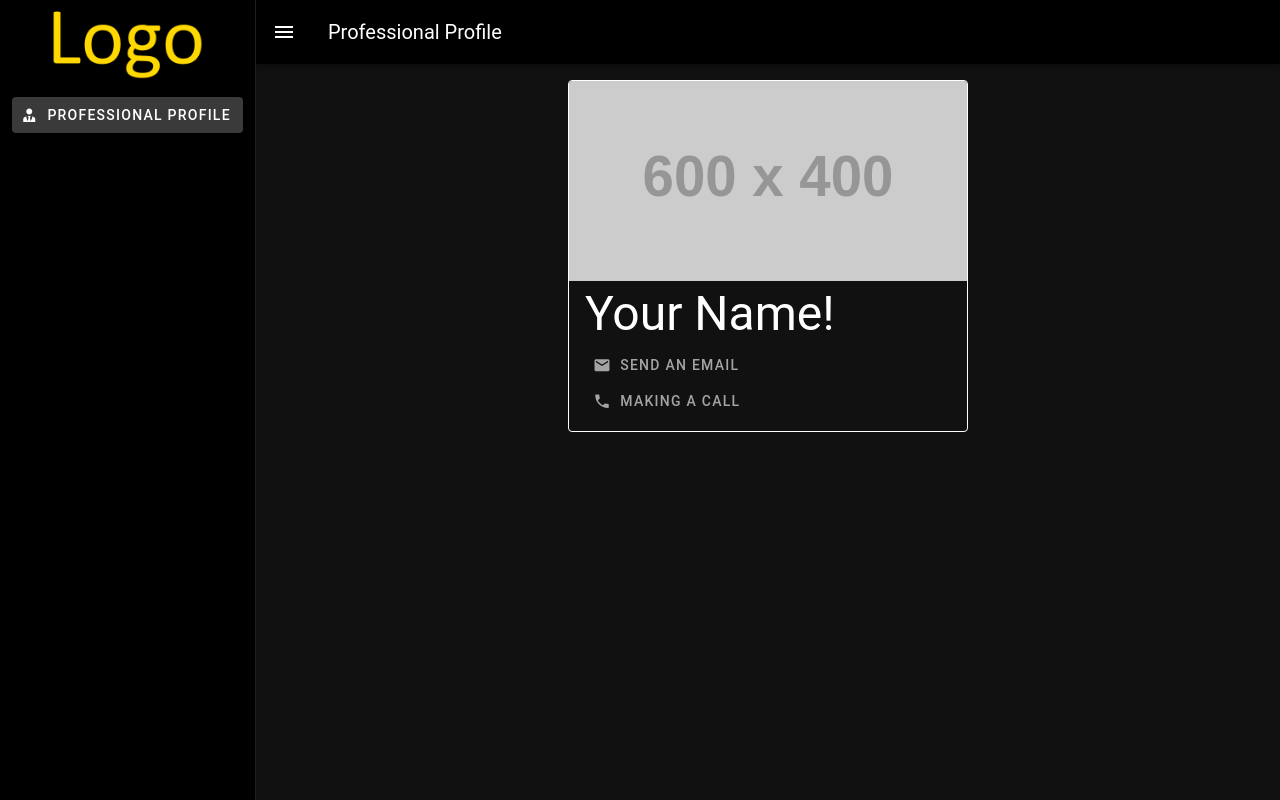
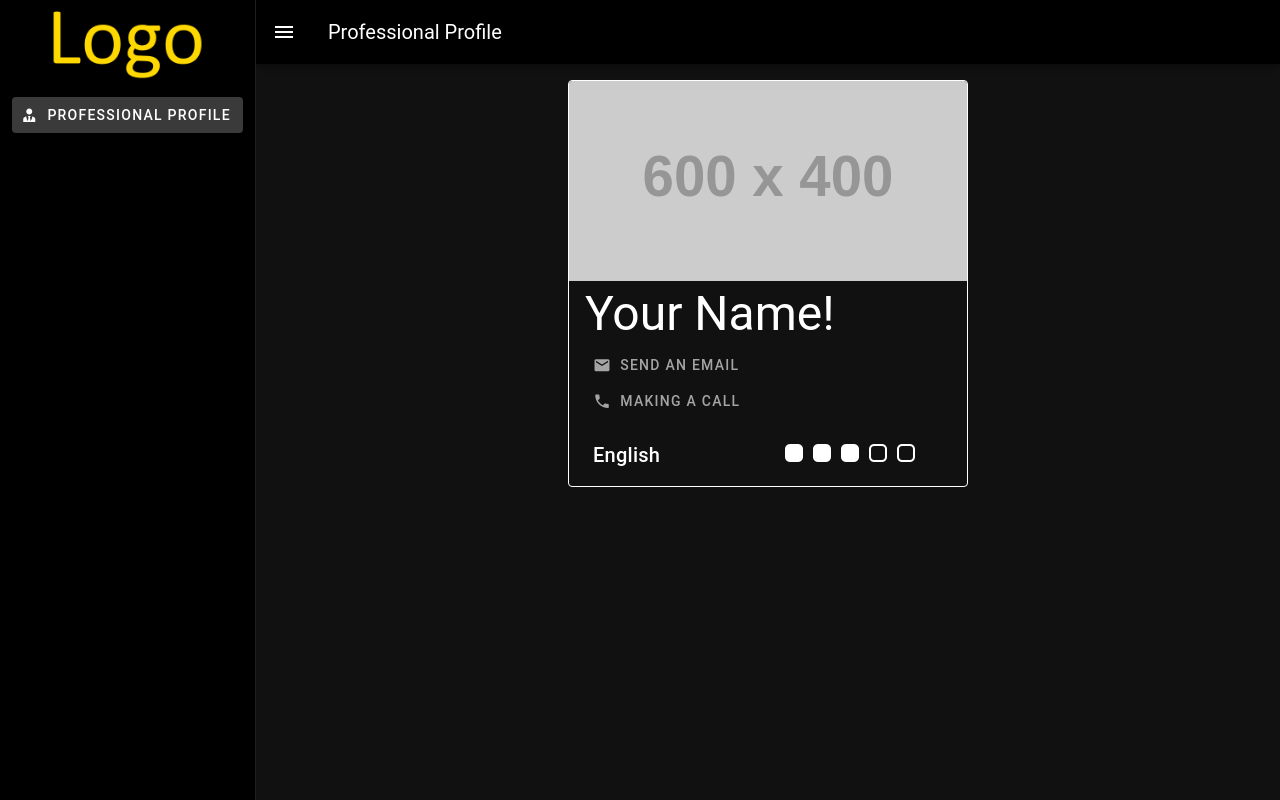
Before and after one commit to mineot/website, a Vue app: page / in a window 1280 px wide. Built offline with nearby package versions, Linux system fonts and the light colour scheme.

Commit message:
alpha/profileuser - create language widget

```diff
--- a/src/components/ProfilePerson.vue
+++ b/src/components/ProfilePerson.vue
@@ -13,15 +13,19 @@
       </v-btn>
     </div>
 
+    <LanguageWidget class="mx-6 mt-5" :languages="languages"></LanguageWidget>
+
   </v-card>
 </template>
 
 <script setup lang="ts">
 import { computed, inject } from "vue";
-import type { Contact, Document, Person, Social } from "@/doc/document";
+import type { Contact, Document, Person, Social, Language } from "@/doc/document";
+import LanguageWidget from "@/widgets/LanguageWidget.vue";
 
 const document: Document = inject("document") as Document;
 const person: Person = document.person;
+const languages: Language[] = person.languages || [];
 
 const contacts = computed((): any[] => {
   if (!person.contact) {
--- /dev/null
+++ b/src/widgets/LanguageWidget.vue
@@ -0,0 +1,27 @@
+<template>
+  <div>
+    <v-row v-for="(lang, index) in languages" :key="index">
+      <v-col class="text-h6">
+        {{ lang.name }}
+      </v-col>
+      <v-col>
+        <v-rating v-model="lang.level" :empty-icon="rating.empty" :full-icon="rating.full" density="compact">
+        </v-rating>
+      </v-col>
+    </v-row>
+  </div>
+</template>
+
+<script setup lang="ts">
+import { defineProps } from "vue";
+import type { Language } from "@/doc/document";
+
+defineProps({
+  languages: Array<Language>
+});
+
+const rating = {
+  empty: "mdi-square-rounded-outline",
+  full: "mdi-square-rounded",
+};
+</script>
```
